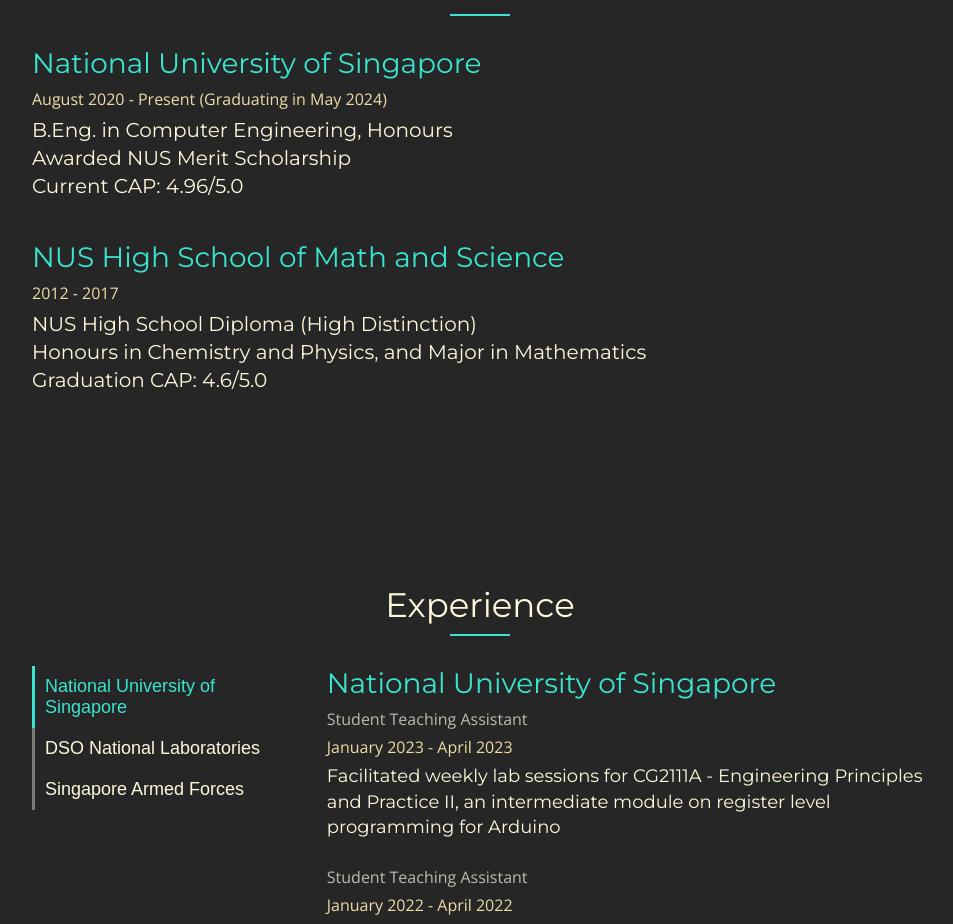
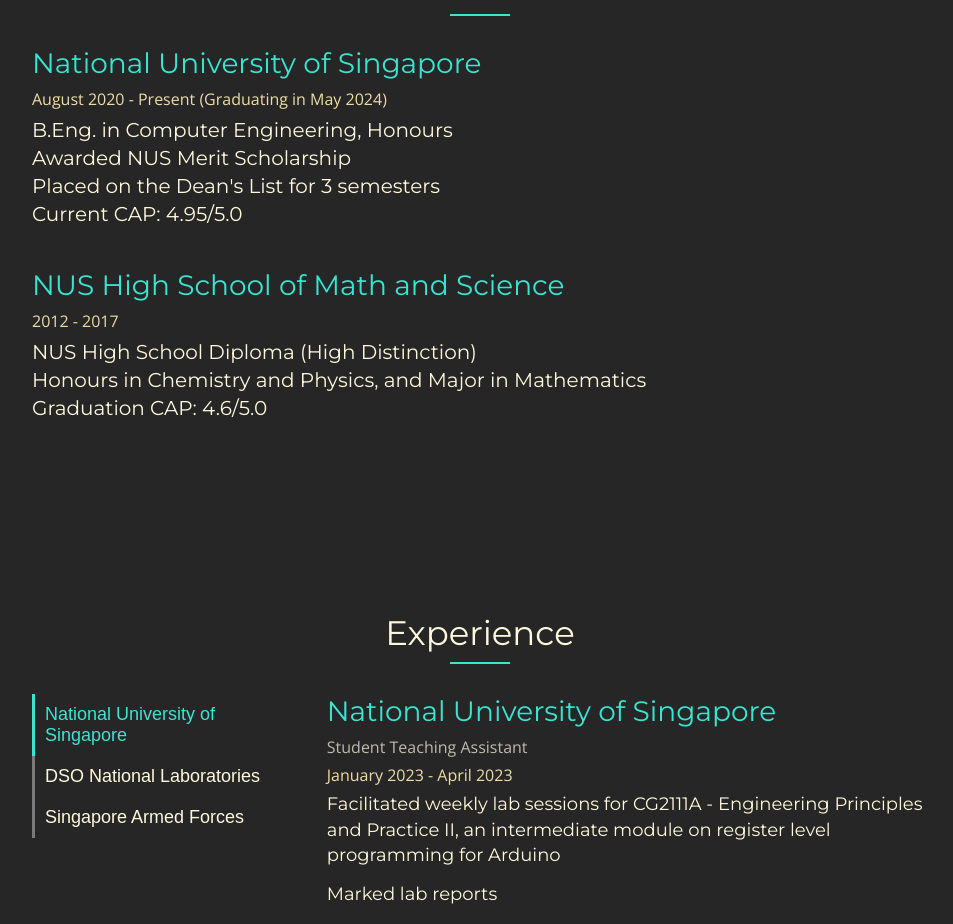
Before and after one commit to justinfidelis/justinfidelis.github.io, a React (Create React App) app in the folder portfolio/: page / in a window 1280 px wide. Shown: the part 2272-3196 px from the top of the page, without its empty margins (160-1113 px from the left). Built offline with nearby package versions, Linux system fonts and the light colour scheme.

Commit message:
update education and experience

```diff
--- a/portfolio/src/components/Education.jsx
+++ b/portfolio/src/components/Education.jsx
@@ -11,8 +11,9 @@ const Education = () => {
                     <small className="education-date">August 2020 - Present (Graduating in May 2024)</small>
                     <div className="education-text">
                         B.Eng. in Computer Engineering, Honours <br/>
-                        Awarded NUS Merit Scholarship <br/>
-                        Current CAP: 4.96/5.0
+                        Awarded NUS Merit Scholarship <br />
+                        Placed on the Dean's List for 3 semesters <br />
+                        Current CAP: 4.95/5.0
                     </div>
                 </div>
 
--- a/portfolio/src/components/Experience.jsx
+++ b/portfolio/src/components/Experience.jsx
@@ -56,7 +56,7 @@ const Experience = () => {
             <small className="experience-date">January 2023 - April 2023</small>
             <div className="experience-text">
                 <p>Facilitated weekly lab sessions for CG2111A - Engineering Principles and Practice II, an intermediate module on register level programming for Arduino</p>
-
+                <p>Marked lab reports</p>
             </div>
             <small className="experience-role">Student Teaching Assistant</small>
             <small className="experience-date">January 2022 - April 2022</small>
```
